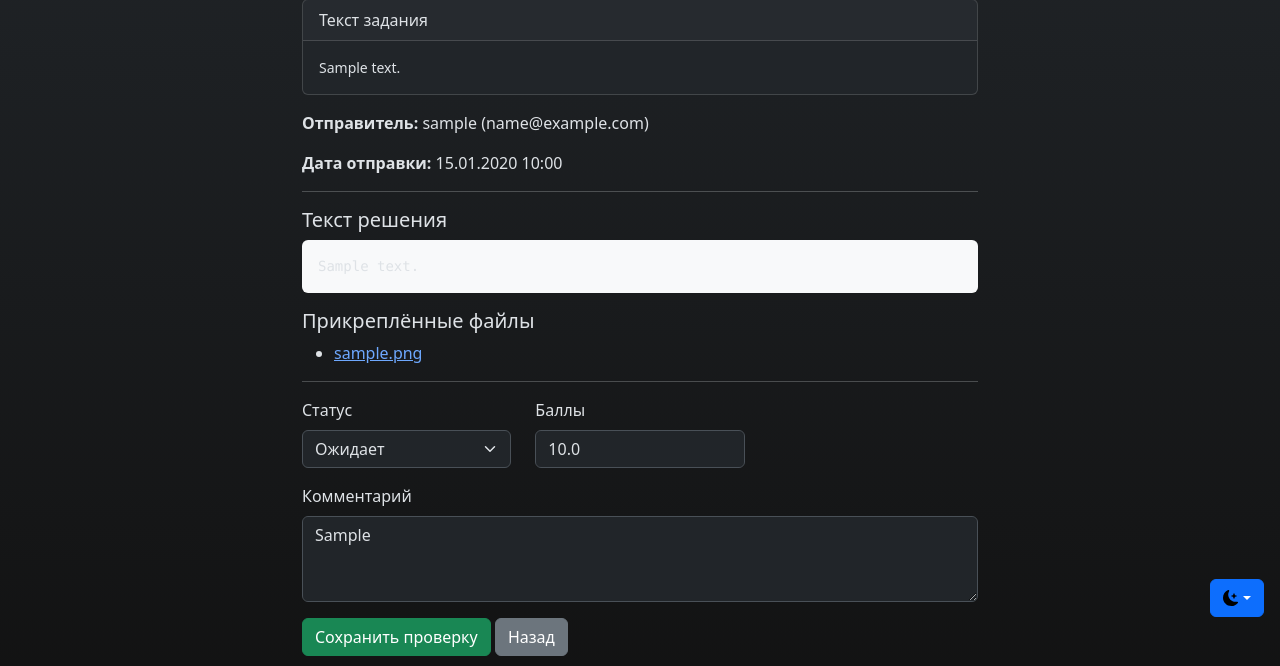
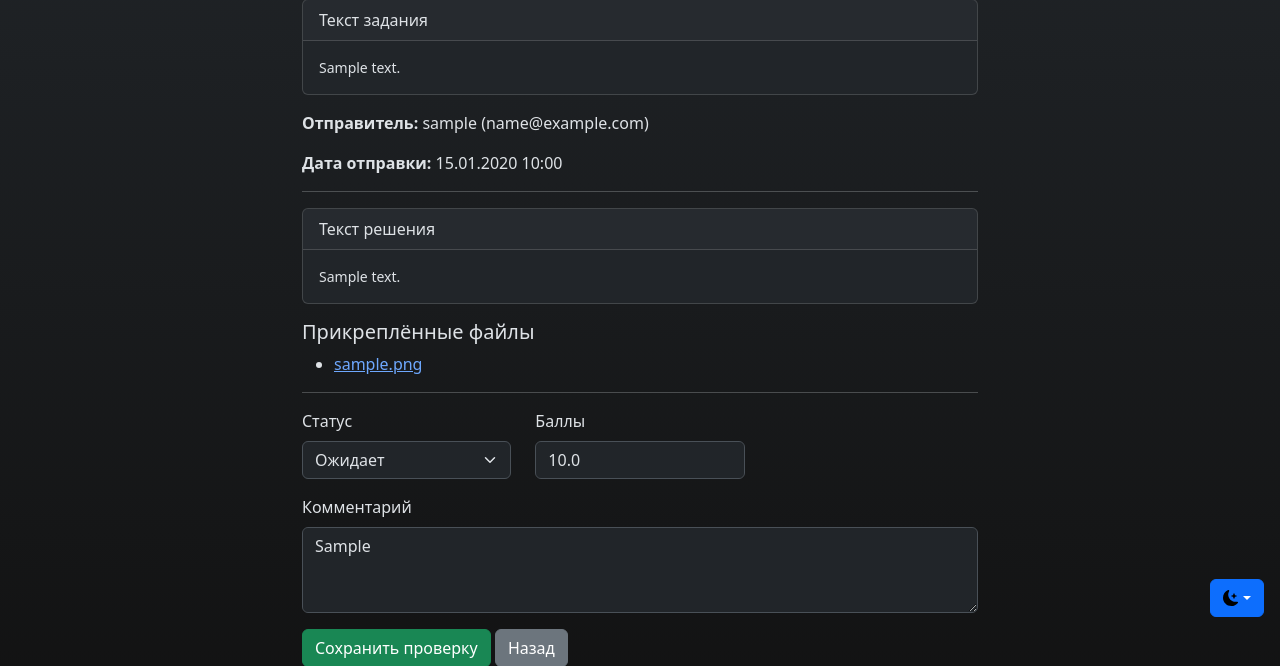
Before and after one commit to NaoTomori0/LMSProject, a Flask app: page /admin/submission/1 in a window 1280 px wide. Shown: the part 167-833 px from the top of the page. Run offline with Flask 3, Linux system fonts and the light colour scheme; a user stored in the database is signed in; tables that the repository leaves empty hold one stand-in row (values such as "Sample post").

Commit message:
Update submission_detail.html

```diff
--- a/app/templates/admin/submission_detail.html
+++ b/app/templates/admin/submission_detail.html
@@ -60,8 +60,12 @@
     {% endfor %}
   {% else %}
     <!-- ==================== БЛОК КОДА (для manual и auto) ==================== -->
-    <h5>Текст решения</h5>
-    <pre class="bg-light p-3 rounded">{{ submission.answer_text }}</pre>
+    <div class="card mb-3">
+      <div class="card-header">Текст решения</div>
+      <div class="card-body">
+        <pre style="white-space: pre-wrap; font-family: inherit; margin-bottom: 0;">{{ submission.answer_text or 'Без описания' }}</pre>
+      </div>
+    </div>
 
     {% if submission.answer_file %}
       <h5 class="mt-3">Прикреплённые файлы</h5>
```
